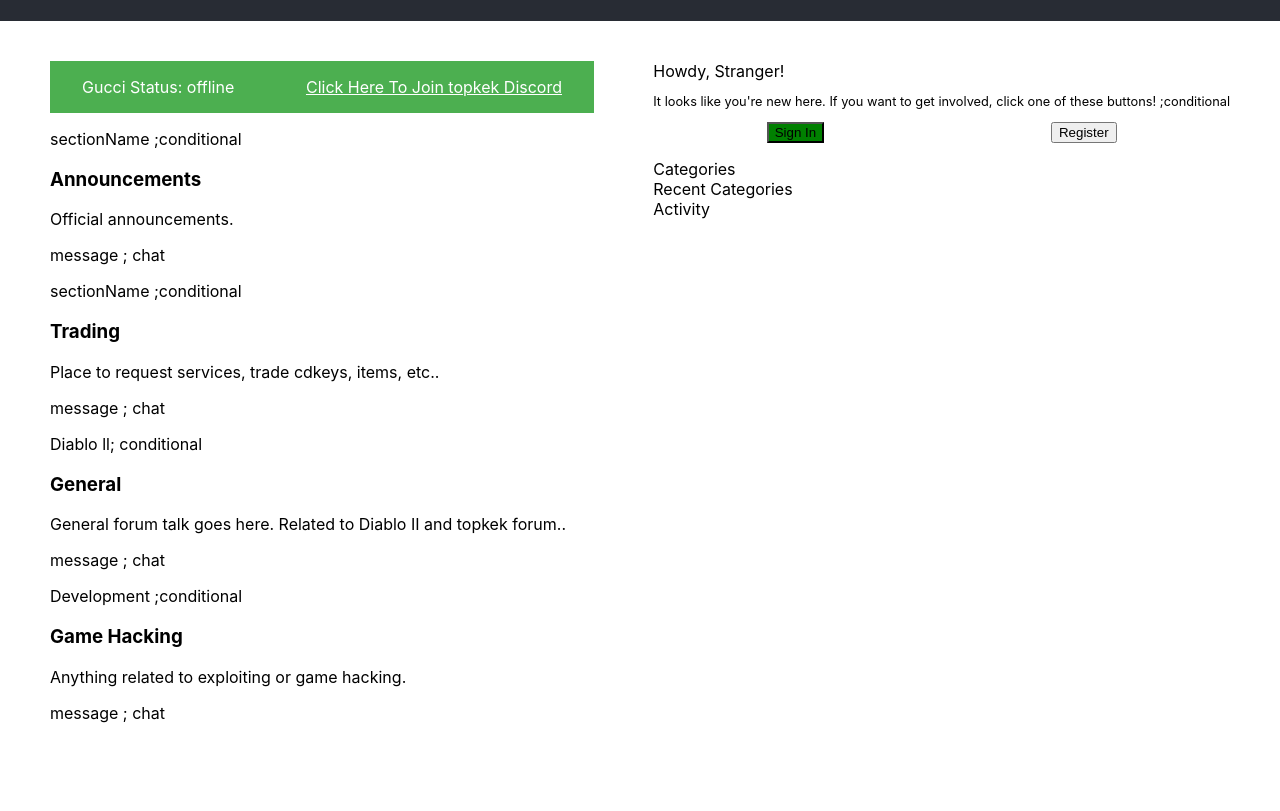
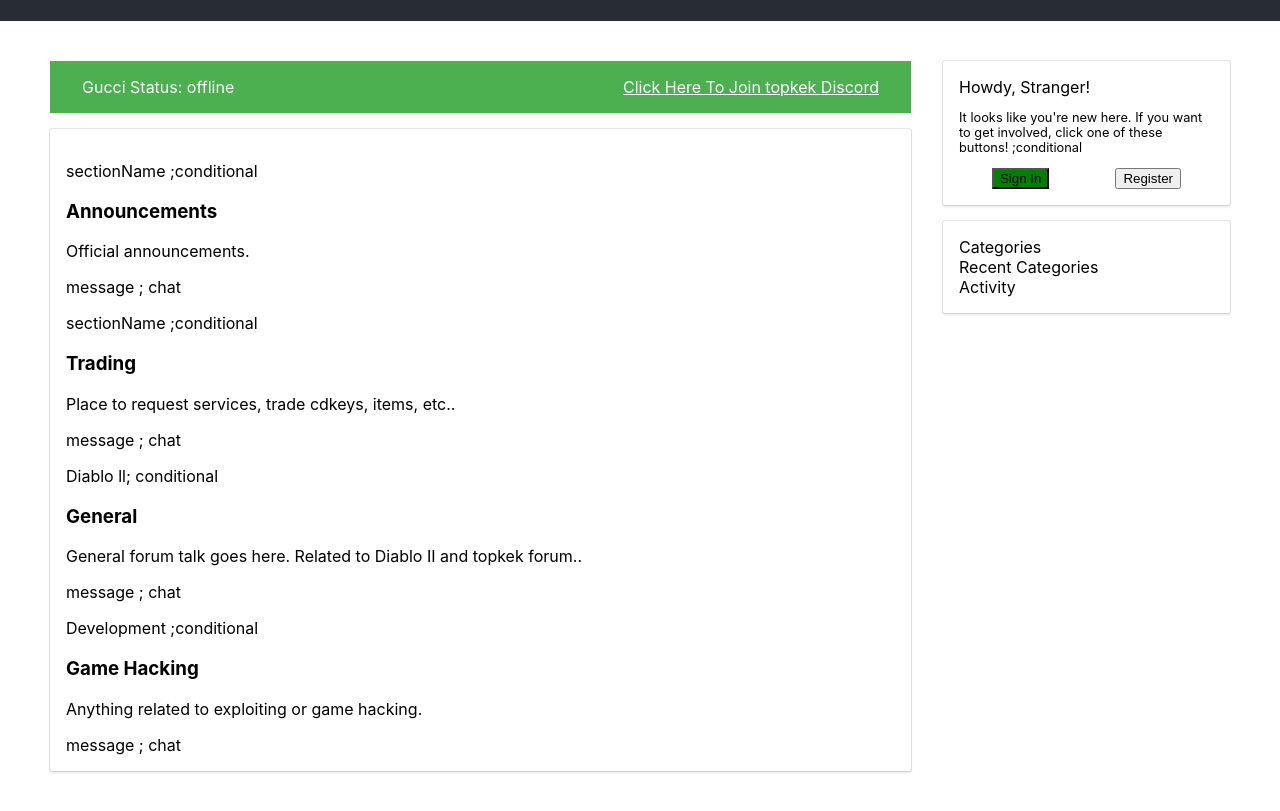
Before and after one commit to Tapudp/topkek-frontend, a React app: page / in a window 1280 px wide. Shown: the part 59-870 px from the top of the page. Before the commit the page ends 822 px from the top, so only its background shows below. Built offline with nearby package versions, Linux system fonts and the light colour scheme.

Commit message:
fix: fixed the layout ; pending

```diff
--- a/src/components/App.css
+++ b/src/components/App.css
@@ -15,9 +15,13 @@
 .maincols {
   display: flex;
   flex-direction: row;
-  justify-content: space-between;
+  justify-content: space-around;
   align-items: flex-start;
   padding: 5vmin 50px;
+}
+
+.contentcol {
+  width: 75%;
 }
 
 .status {
@@ -29,7 +33,6 @@
   align-items: center;
   padding: 1rem 2rem;
   font-size: 1rem;
-  width: 30rem;
 }
 
 .status a {
@@ -44,6 +47,7 @@
   display: flex;
   flex-direction: column;
   padding: 0 0 0 2rem;
+  width: 25%;
 }
 
 .howdy p {
@@ -53,12 +57,19 @@
 .registercard {
   display: flex;
   flex-direction: column;
+  padding: 1rem 1rem;
+  margin: 0 0 1rem 0;
+  border-radius: 2px;
+  box-shadow: 0 2px 3px rgba(10, 10, 10, 0.1), 0 0 0 1px rgba(10, 10, 10, 0.1);
 }
 
 .categorycard {
   display: flex;
   flex-direction: column;
-  padding: 1rem 0;
+  padding: 1rem 1rem;
+  margin: 0 0 1rem 0;
+  border-radius: 2px;
+  box-shadow: 0 2px 3px rgba(10, 10, 10, 0.1), 0 0 0 1px rgba(10, 10, 10, 0.1);
 }
 
 .authbtn {
@@ -66,3 +77,10 @@
   flex-direction: row;
   justify-content: space-around;
 }
+
+.topics {
+  padding: 1rem 1rem;
+  margin: 1rem 0 1rem 0;
+  border-radius: 2px;
+  box-shadow: 0 2px 3px rgba(10, 10, 10, 0.1), 0 0 0 1px rgba(10, 10, 10, 0.1);
+}
--- a/src/components/App.js
+++ b/src/components/App.js
@@ -11,12 +11,12 @@
       </header>
 
       <div className="maincols">
-        <div>
+        <div className="contentcol">
           <div className="status">
             <div>Gucci Status: offline</div>
             <a href="#">Click Here To Join topkek Discord</a>
           </div>
-          <div className="Topics">
+          <div className="topics">
             <div className="topicsec">
               <p>sectionName ;conditional</p> {/* will be conditional* */}
               <h3>Announcements</h3>
```
